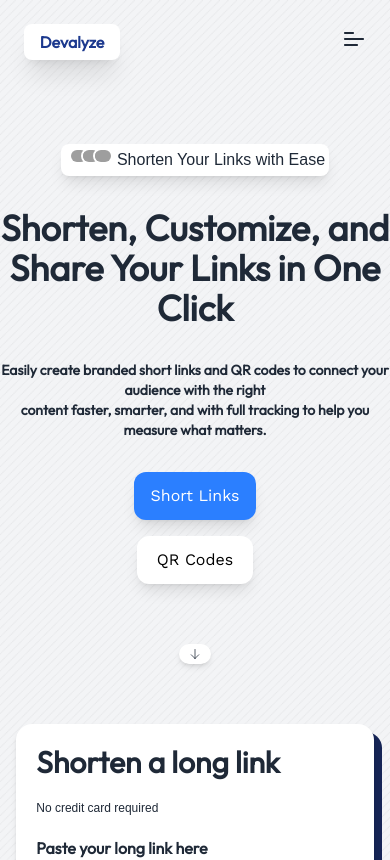
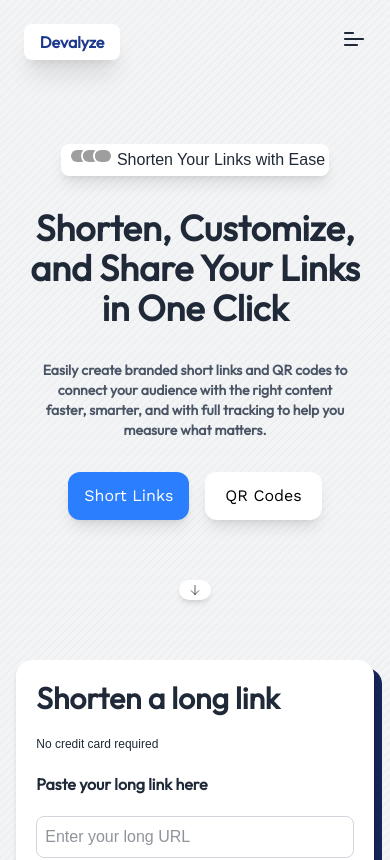
Before and after one commit to Yulong-Dev/Devalyze_url_shortener, a React (Vite) app in the folder devalyze_url/: page / in a window 390 px wide. Shown: the top 860 px of the page. Built offline with nearby package versions, Linux system fonts and the light colour scheme; grey boxes are pictures that could not be loaded; a web font is replaced by a local one.

Commit message:
update-3

```diff
--- a/devalyze_url/src/components/Hero.jsx
+++ b/devalyze_url/src/components/Hero.jsx
@@ -82,18 +82,17 @@ export default function Hero() {
           <p className="sm:text-xs font-thin">Shorten Your Links with Ease</p>
         </div>
 
-        <h1 className="text-4xl sm:text-6xl text-center">
-          Shorten, Customize, and <br /> Share Your Links in One Click
+        <h1 className="text-4xl font-bold sm:text-6xl text-center sm:px-80 px-4">
+          Shorten, Customize, and  Share Your Links in One Click
         </h1>
 
-        <h3 className="text-sm sm:text-base text-center">
+        <h3 className="text-sm sm:text-base text-gray-600 sm:px-95 px-10 text-center">
           Easily create branded short links and QR codes to connect your
-          audience with the right <br />
-          content faster, smarter, and with full tracking to help you measure
+          audience with the right  content faster, smarter, and with full tracking to help you measure
           what matters.
         </h3>
 
-        <div className="flex gap-4 flex-col sm:flex-row items-center">
+        <div className="flex gap-4 items-center">
           <button
             className={`px-4 py-3 rounded-xl shadow-lg transition ${
               activeTab === "short" ? "bg-blue-500 text-white" : "bg-white text-black"
--- a/devalyze_url/src/components/More.jsx
+++ b/devalyze_url/src/components/More.jsx
@@ -9,7 +9,7 @@ const More = () => {
         {/* Text Section */}
         <div className="flex flex-col justify-center items-center text-center gap-3">
           <p className="text-xs sm:text-sm">CLICK.SCAN.CONNECT.IT'S THAT SIMPLE</p>
-          <h1 className="text-2xl sm:text-3xl md:text-5xl font-bold">
+          <h1 className="text-2xl sm:text-3xl font-bold md:text-5xl ">
             The Devalyze Link & QR Experience
           </h1>
           <p className="text-xs sm:text-sm">
```
